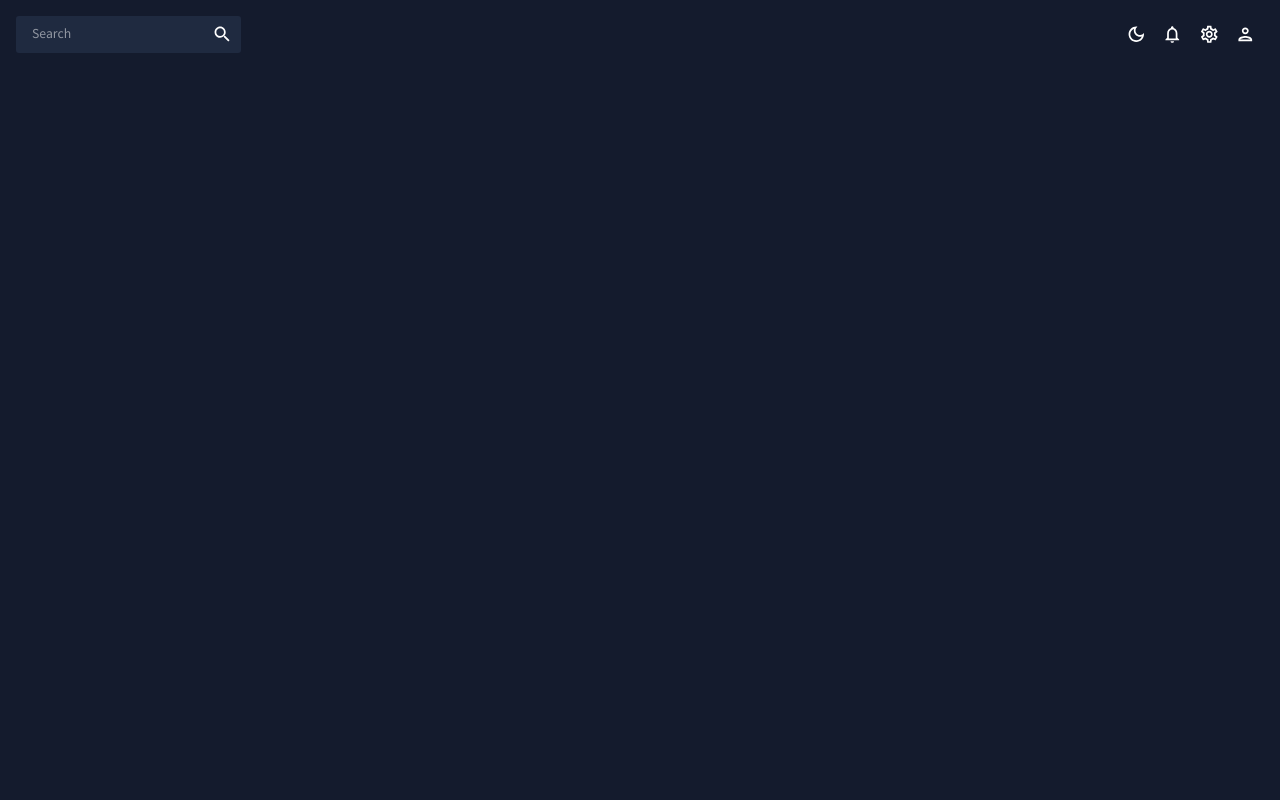
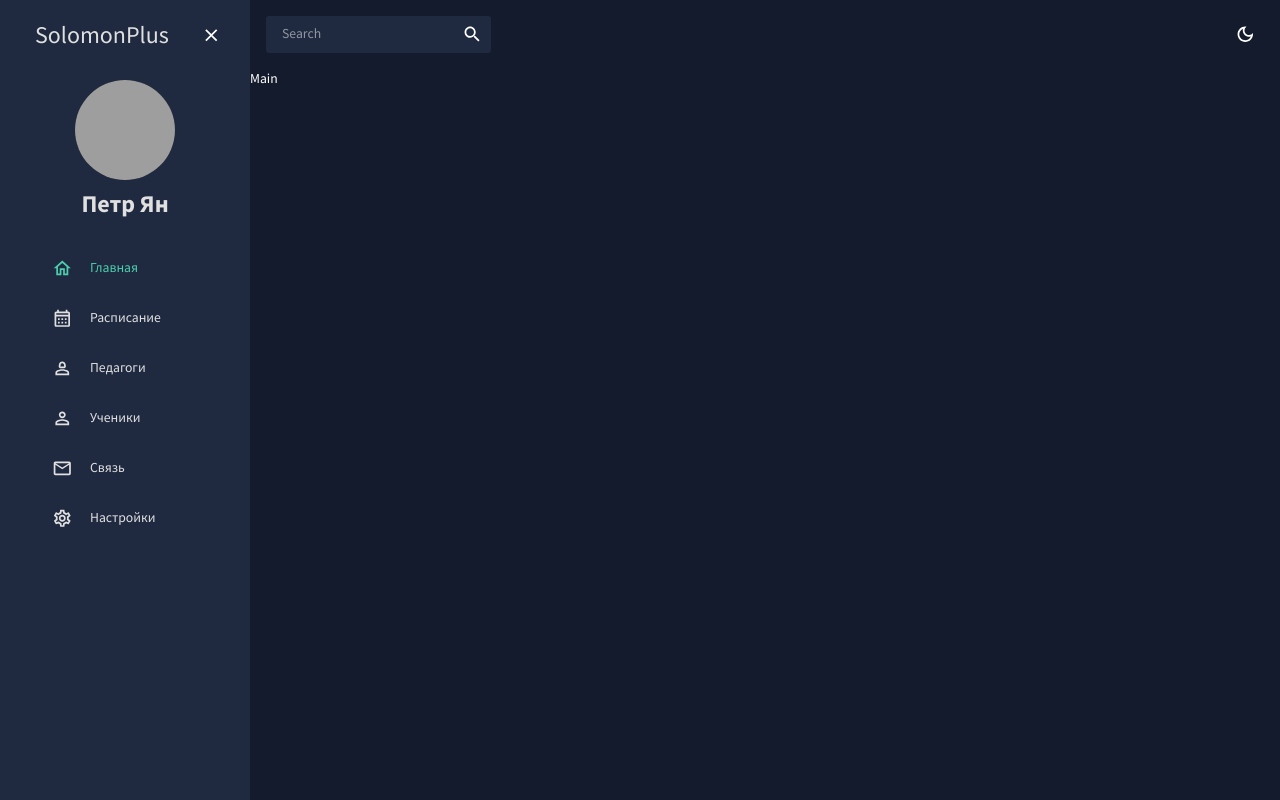
Before and after one commit to AzamatTash/React-ClientManager-frontend, a React (Create React App) app: page / in a window 1280 px wide. Built offline with nearby package versions, Linux system fonts and the light colour scheme; grey boxes are pictures that could not be loaded.

Commit message:
added Sidebar component

```diff
--- a/package.json
+++ b/package.json
@@ -19,7 +19,7 @@
     "prettier": "^2.8.4",
     "react": "^18.2.0",
     "react-dom": "^18.2.0",
-    "react-pro-sidebar": "^0.7.1",
+    "react-pro-sidebar": "^1.0.0",
     "react-router-dom": "^6.8.1",
     "react-scripts": "5.0.1",
     "web-vitals": "^2.1.4",
--- a/src/App.js
+++ b/src/App.js
@@ -1,6 +1,10 @@
 import { ColorModeContext, useMode } from './theme';
 import { CssBaseline, ThemeProvider } from '@mui/material';
+import { Route, Routes } from 'react-router-dom';
+
 import Topbar from './scenes/global/Topbar';
+import Main from './scenes/Main';
+import MySidebar from './scenes/global/MySidebar';
 
 function App() {
 	const [theme, colorMode] = useMode();
@@ -9,9 +13,13 @@ function App() {
 		<ColorModeContext.Provider value={colorMode}>
 			<ThemeProvider theme={theme}>
 				<CssBaseline />
-				<div className='app'>
+				<div className={'app'}>
+					<MySidebar />
 					<main className='content'>
 						<Topbar />
+						<Routes>
+							<Route path={'/'} element={<Main />} />
+						</Routes>
 					</main>
 				</div>
 			</ThemeProvider>
--- a/src/index.js
+++ b/src/index.js
@@ -2,6 +2,14 @@ import React from 'react';
 import ReactDOM from 'react-dom/client';
 import './index.css';
 import App from './App';
+import { BrowserRouter } from 'react-router-dom';
+import { ProSidebarProvider } from 'react-pro-sidebar';
 
 const root = ReactDOM.createRoot(document.getElementById('root'));
-root.render(<App />);
+root.render(
+	<BrowserRouter>
+		<ProSidebarProvider>
+			<App />
+		</ProSidebarProvider>
+	</BrowserRouter>
+);
--- /dev/null
+++ b/src/scenes/Main.jsx
@@ -0,0 +1,7 @@
+import React from 'react';
+
+const Main = () => {
+	return <div>Main</div>;
+};
+
+export default Main;
--- /dev/null
+++ b/src/scenes/global/MySidebar.jsx
@@ -0,0 +1,203 @@
+import { useState } from 'react';
+import { Menu, Sidebar, MenuItem, useProSidebar } from 'react-pro-sidebar';
+import { Box, IconButton, Typography, useTheme } from '@mui/material';
+import { Link, useLocation } from 'react-router-dom';
+import { tokens } from '../../theme';
+import MenuOutlinedIcon from '@mui/icons-material/MenuOutlined';
+import HomeOutlinedIcon from '@mui/icons-material/HomeOutlined';
+import CalendarMonthOutlinedIcon from '@mui/icons-material/CalendarMonthOutlined';
+import StudentsOutlinedIcon from '@mui/icons-material/PermIdentityOutlined';
+import TeachersOutlinedIcon from '@mui/icons-material/Person2Outlined';
+import MessageOutlinedIcon from '@mui/icons-material/MailOutlined';
+import SettingsOutlinedIcon from '@mui/icons-material/SettingsOutlined';
+import CloseOutlinedIcon from '@mui/icons-material/CloseOutlined';
+
+const Item = ({ title, to, icon, selected, setSelected, toggleSidebar }) => {
+	const theme = useTheme();
+	const colors = tokens(theme.palette.mode);
+
+	const handleItem = () => {
+		toggleSidebar();
+		setSelected(title);
+	};
+
+	return (
+		<MenuItem
+			active={selected === title}
+			style={{
+				color: colors.grey[100],
+			}}
+			onClick={handleItem}
+			icon={icon}
+			component={<Link to={to} />}
+		>
+			<Typography>{title}</Typography>
+		</MenuItem>
+	);
+};
+
+const MySidebar = () => {
+	const theme = useTheme();
+	const colors = tokens(theme.palette.mode);
+	const { collapseSidebar, toggleSidebar, collapsed, broken } = useProSidebar();
+	let { pathname } = useLocation();
+	const pathList = {
+		'/': 'Главная',
+		'/schedule': 'Расписание',
+		'/teachers': 'Педагоги',
+		'/students': 'Ученики',
+		'/message': 'Связь',
+		'/settings': 'Настройки',
+	};
+	const [selected, setSelected] = useState(pathList[pathname]);
+
+	return (
+		<Box
+			sx={{
+				position: 'sticky',
+				display: 'flex',
+				height: '100vh',
+				top: 0,
+				bottom: 0,
+				zIndex: 10000,
+				'& .ps-sidebar-root': {
+					border: 'none',
+				},
+				'& .ps-menu-button:hover': {
+					color: `${colors.blueAccent[500]} !important`,
+					backgroundColor: 'transparent !important',
+				},
+				'& .ps-active': {
+					color: `${colors.greenAccent[500]} !important`,
+					backgroundColor: 'transparent !important',
+				},
+			}}
+		>
+			<Sidebar breakPoint='md' backgroundColor={colors.primary[400]} rootStyles={{}}>
+				<Menu iconshape='square'>
+					<MenuItem
+						icon={
+							collapsed ? (
+								<MenuOutlinedIcon onClick={() => collapseSidebar()} />
+							) : undefined
+						}
+						style={{
+							margin: '10px 0 20px 0',
+							color: colors.grey[100],
+						}}
+					>
+						{!collapsed && (
+							<Box
+								display='flex'
+								justifyContent='space-between'
+								alignItems='center'
+								ml='15px'
+							>
+								<Typography variant='h3' color={colors.grey[100]}>
+									SolomonPlus
+								</Typography>
+								<IconButton
+									onClick={
+										broken ? () => toggleSidebar() : () => collapseSidebar()
+									}
+								>
+									<CloseOutlinedIcon />
+								</IconButton>
+							</Box>
+						)}
+					</MenuItem>
+					{!collapsed && (
+						<Box mb='25px'>
+							<Box
+								display='flex'
+								justifyContent='center'
+								alignItems='center'
+								sx={{
+									'& .avater-image': {
+										backgroundColor: colors.primary[700],
+										objectFit: 'cover',
+									},
+								}}
+							>
+								<img
+									className='avater-image'
+									alt='profile user'
+									width='100px'
+									height='100px'
+									src={
+										'https://img.freepik.com/free-photo/portrait-of-handsome-young-man-with-' +
+										'crossed-arms_176420-15569.jpg?w=1060&t=st=1676307525~exp=1676308125~hmac=1' +
+										'a81ec9f6bcb50b1806500b6cce6abd951b68639a75380ad7fbce870abf14dc6'
+									}
+									style={{ cursor: 'pointer', borderRadius: '50%' }}
+								/>
+							</Box>
+							<Box textAlign='center'>
+								<Typography
+									variant='h3'
+									color={colors.grey[100]}
+									fontWeight='bold'
+									sx={{ m: '10px 0 0 0' }}
+								>
+									Петр Ян
+								</Typography>
+							</Box>
+						</Box>
+					)}
+					<Box paddingLeft={collapsed ? undefined : '10%'}>
+						<Item
+							title='Главная'
+							to='/'
+							icon={<HomeOutlinedIcon />}
+							selected={selected}
+							setSelected={setSelected}
+							toggleSidebar={toggleSidebar}
+						/>
+						<Item
+							title='Расписание'
+							to='/schedule'
+							icon={<CalendarMonthOutlinedIcon />}
+							selected={selected}
+							setSelected={setSelected}
+							toggleSidebar={toggleSidebar}
+						/>
+						<Item
+							title='Педагоги'
+							to='/teachers'
+							icon={<TeachersOutlinedIcon />}
+							selected={selected}
+							setSelected={setSelected}
+							toggleSidebar={toggleSidebar}
+						/>
+						<Item
+							title='Ученики'
+							to='/students'
+							icon={<StudentsOutlinedIcon />}
+							selected={selected}
+							setSelected={setSelected}
+							toggleSidebar={toggleSidebar}
+						/>
+						<Item
+							title='Связь'
+							to='/message'
+							icon={<MessageOutlinedIcon />}
+							selected={selected}
+							setSelected={setSelected}
+							toggleSidebar={toggleSidebar}
+						/>
+						<Item
+							title='Настройки'
+							to='/settings'
+							icon={<SettingsOutlinedIcon />}
+							selected={selected}
+							setSelected={setSelected}
+							toggleSidebar={toggleSidebar}
+						/>
+					</Box>
+				</Menu>
+			</Sidebar>
+		</Box>
+	);
+};
+
+export default MySidebar;
--- a/src/scenes/global/Sidebar.js
+++ /dev/null
@@ -1,5 +0,0 @@
-const Sidebar = () => {
-	return <div>Sidebar</div>;
-};
-
-export default Sidebar;
--- a/src/scenes/global/Topbar.js
+++ /dev/null
@@ -1,49 +0,0 @@
-import { Box, IconButton, InputBase, useTheme } from '@mui/material';
-import { ColorModeContext, tokens } from '../../theme';
-import { useContext } from 'react';
-import SearchIcon from '@mui/icons-material/Search';
-import LightModeOutlinedIcon from '@mui/icons-material/LightModeOutlined';
-import DarkModeOutlinedIcon from '@mui/icons-material/DarkModeOutlined';
-import NotificationsOutlinedIcon from '@mui/icons-material/NotificationsOutlined';
-import SettingsOutlinedIcon from '@mui/icons-material/SettingsOutlined';
-import PersonOutlinedIcon from '@mui/icons-material/PersonOutlined';
-
-const Topbar = () => {
-	const theme = useTheme();
-	const colors = tokens(theme.palette.mode);
-	const colorMode = useContext(ColorModeContext);
-
-	return (
-		<Box display={'flex'} justifyContent={'space-between'} p={2}>
-			{/*{Search Bar}*/}
-			<Box display={'flex'} backgroundColor={colors.primary[400]} borderRadius={'3px'}>
-				<InputBase sx={{ ml: 2, flex: 1 }} placeholder={'Search'} />
-				<IconButton type={'button'} sx={{ p: 1 }}>
-					<SearchIcon />
-				</IconButton>
-			</Box>
-
-			{/* ICONS */}
-			<Box display='flex'>
-				<IconButton onClick={colorMode.toggleColorMode}>
-					{theme.palette.mode === 'dark' ? (
-						<DarkModeOutlinedIcon />
-					) : (
-						<LightModeOutlinedIcon />
-					)}
-				</IconButton>
-				<IconButton>
-					<NotificationsOutlinedIcon />
-				</IconButton>
-				<IconButton>
-					<SettingsOutlinedIcon />
-				</IconButton>
-				<IconButton>
-					<PersonOutlinedIcon />
-				</IconButton>
-			</Box>
-		</Box>
-	);
-};
-
-export default Topbar;
--- /dev/null
+++ b/src/scenes/global/Topbar.jsx
@@ -0,0 +1,60 @@
+import { Box, IconButton, InputBase, useTheme } from '@mui/material';
+import { ColorModeContext, tokens } from '../../theme';
+import { useContext } from 'react';
+import SearchIcon from '@mui/icons-material/Search';
+import LightModeOutlinedIcon from '@mui/icons-material/LightModeOutlined';
+import DarkModeOutlinedIcon from '@mui/icons-material/DarkModeOutlined';
+// import NotificationsOutlinedIcon from '@mui/icons-material/NotificationsOutlined';
+// import SettingsOutlinedIcon from '@mui/icons-material/SettingsOutlined';
+// import PersonOutlinedIcon from '@mui/icons-material/PersonOutlined';
+import MenuOutlinedIcon from '@mui/icons-material/MenuOutlined';
+import { useProSidebar } from 'react-pro-sidebar';
+
+const Topbar = () => {
+	const theme = useTheme();
+	const colors = tokens(theme.palette.mode);
+	const colorMode = useContext(ColorModeContext);
+	const { toggleSidebar, broken } = useProSidebar();
+
+	return (
+		<Box display={'flex'} justifyContent={'space-between'} p={2}>
+			<Box display={'flex'}>
+				{broken && (
+					<IconButton type={'button'} sx={{ p: 1 }} onClick={() => toggleSidebar()}>
+						<MenuOutlinedIcon />
+					</IconButton>
+				)}
+
+				{/*{Search Bar}*/}
+				<Box display={'flex'} backgroundColor={colors.primary[400]} borderRadius={'3px'}>
+					<InputBase sx={{ ml: 2, flex: 1 }} placeholder={'Search'} />
+					<IconButton type={'button'} sx={{ p: 1 }}>
+						<SearchIcon />
+					</IconButton>
+				</Box>
+			</Box>
+
+			{/* ICONS */}
+			<Box display='flex'>
+				<IconButton onClick={colorMode.toggleColorMode}>
+					{theme.palette.mode === 'dark' ? (
+						<DarkModeOutlinedIcon />
+					) : (
+						<LightModeOutlinedIcon />
+					)}
+				</IconButton>
+				{/*<IconButton>*/}
+				{/*	<NotificationsOutlinedIcon />*/}
+				{/*</IconButton>*/}
+				{/*<IconButton>*/}
+				{/*	<SettingsOutlinedIcon />*/}
+				{/*</IconButton>*/}
+				{/*<IconButton>*/}
+				{/*	<PersonOutlinedIcon />*/}
+				{/*</IconButton>*/}
+			</Box>
+		</Box>
+	);
+};
+
+export default Topbar;
```
Also changed, not shown: 1 other file (tests, documents, lock files or other folders).
